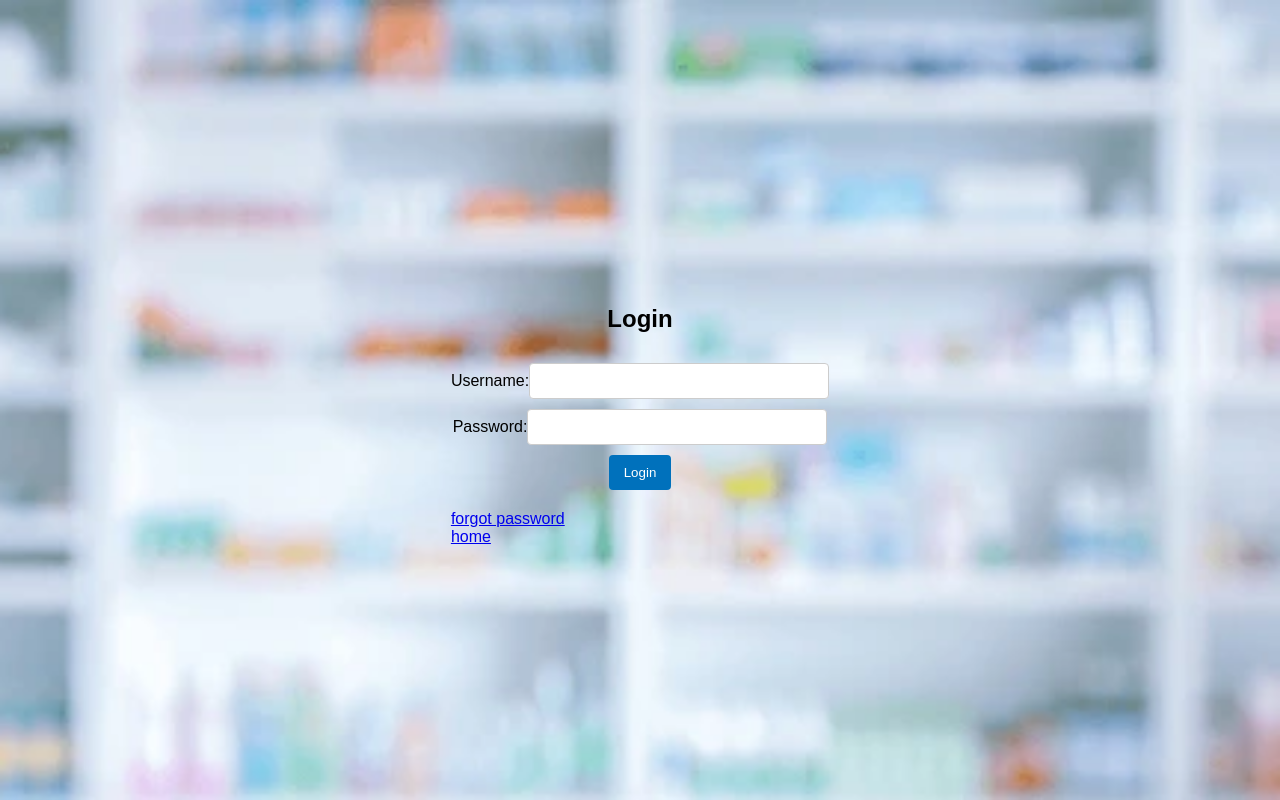
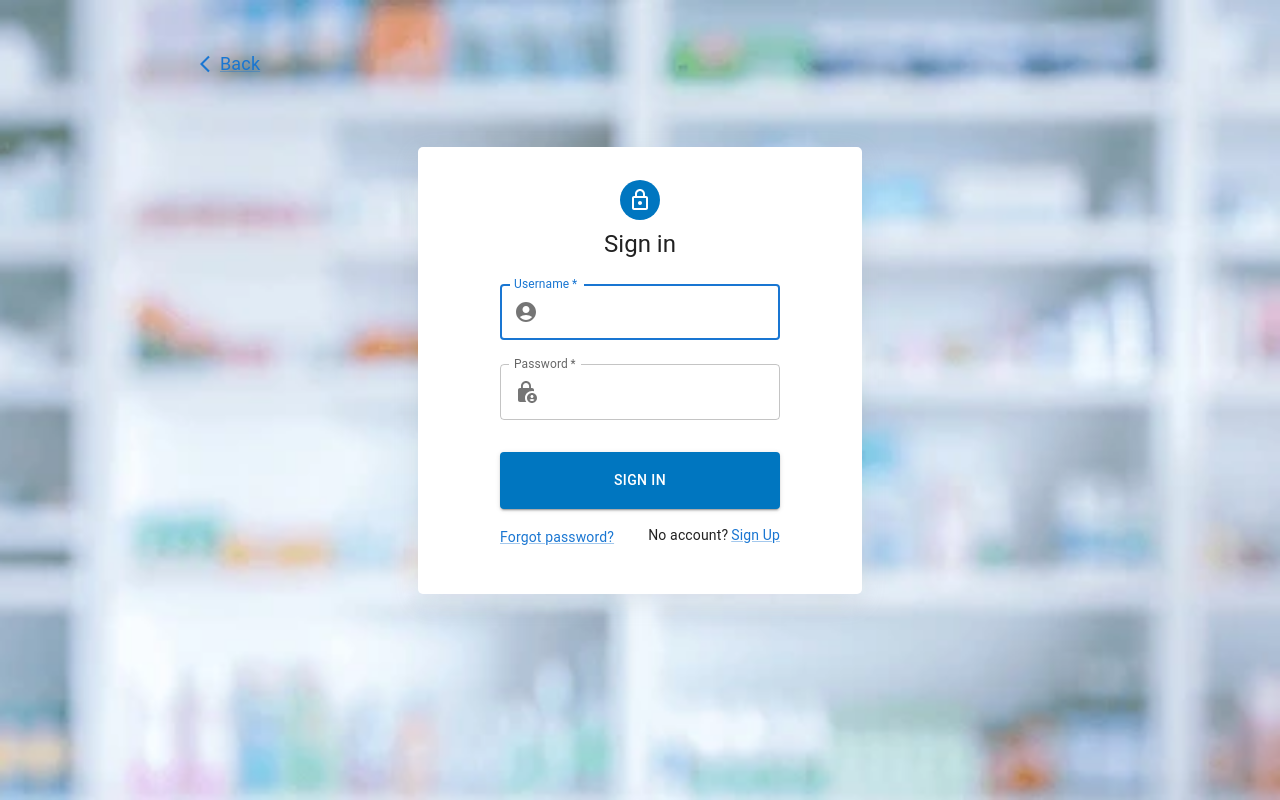
Before and after one commit to advanced-computer-lab-2023/Ctrl-Alt-Defeat-Pharmacy, a React (Vite) app in the folder frontend/: page /login in a window 1280 px wide. Built offline with nearby package versions, Linux system fonts and the light colour scheme.

Commit message:
Login done.

```diff
--- a/frontend/src/components/Login.jsx
+++ b/frontend/src/components/Login.jsx
@@ -1,29 +1,54 @@
-import React, { useState } from "react";
+/* eslint-disable react/no-unescaped-entities */
+import { useState } from "react";
+import Avatar from "@mui/material/Avatar";
+import Button from "@mui/material/Button";
+import CssBaseline from "@mui/material/CssBaseline";
+import TextField from "@mui/material/TextField";
+import Link from "@mui/material/Link";
+import Grid from "@mui/material/Grid";
+import Box from "@mui/material/Box";
+import LockOutlinedIcon from "@mui/icons-material/LockOutlined";
+import AccountCircleIcon from "@mui/icons-material/AccountCircle";
+import LockPersonIcon from "@mui/icons-material/LockPerson";
+import ArrowBackIosIcon from "@mui/icons-material/ArrowBackIos";
+import Typography from "@mui/material/Typography";
+import Container from "@mui/material/Container";
+import { Snackbar, Alert, InputAdornment } from "@mui/material";
+import { useNavigate, Link as RouterLink } from "react-router-dom";
 import axios from "axios";
-import { Link, useNavigate } from "react-router-dom";
 
-function Login() {
+export default function Login() {
+  const [msg, setMsg] = useState(null);
+  const [username, setUsername] = useState("");
+  const [password, setPassword] = useState("");
+  const [errors, setErrors] = useState({
+    username: false,
+    password: false,
+  });
   const navigate = useNavigate();
-  const [message, setMessage] = useState(null);
-  const [formData, setFormData] = useState({
-    username: "",
-    password: "",
+
+  const handleSubmit = async (event) => {
+    event.preventDefault();
+    setErrors({
+      username: Boolean(!username),
+      password: Boolean(!password),
     });
-
-  const handleChange = (e) => {
-    const { name, value } = e.target;
-    setFormData({ ...formData, [name]: value });
-  };
-
-  const handleSubmit = async (e) => {
-    e.preventDefault();
+    if (!username || !password) {
+      return;
+    }
     try {
       const response = await axios.post(
         "http://localhost:8000/api/v1/auth/login",
-        { username: formData.username, password: formData.password },
-        { withCredentials: true }
+        { username, password },
+        {
+          withCredentials: true,
+        }
       );
-      console.log(response);
+      setMsg({
+        type: "success",
+        text: "success! Redirecting you to home...",
+      });
+      setTimeout(() => {
         if (response.data.role === "admin") {
           navigate("/admins/home");
         } else if (response.data.role === "pharmacist") {
@@ -31,53 +56,156 @@ function Login() {
         } else {
           navigate("/patients/home");
         }
+      }, 3000);
     } catch (err) {
-      console.log(err);
-      if (err.response) setMessage(err.response.data.message);
+      if (err.response)
+        setMsg({
+          type: "error",
+          text: err.response.data.message,
+        });
     }
   };
 
+  const containerStyle = {
+    marginTop: "70px",
+    borderRadius: "5px",
+    padding: "25px",
+    backgroundColor: "#fff",
+    boxShadow: "rgba(149, 157, 165, 0.2) 0px 8px 24px",
+  };
+
   return (
-    <div
-      style={{
+    <>
+      <Typography
+        variant="div"
+        sx={{
           display: "flex",
-        justifyContent: "center",
           alignItems: "center",
-        height: "100vh",
+          fontSize: "18px",
+          paddingX: "200px",
+          marginTop: "50px",
         }}
       >
-      <div>
-        <h2>Login</h2>
-        <form onSubmit={handleSubmit}>
-          <div>
-            <label>Username:</label>
-            <input
-              type="text"
+        <ArrowBackIosIcon style={{ color: "#1976d2", width: "20px" }} />
+        <Link component={RouterLink} to="/">
+          Back
+        </Link>
+      </Typography>
+      <Container component="main" maxWidth="xs" style={containerStyle}>
+        <CssBaseline />
+        <Box
+          sx={{
+            display: "flex",
+            flexDirection: "column",
+            alignItems: "center",
+          }}
+        >
+          <Avatar sx={{ m: 1, bgcolor: "#0076c0" }}>
+            <LockOutlinedIcon />
+          </Avatar>
+          <Typography component="h1" variant="h5">
+            Sign in
+          </Typography>
+          <Box
+            component="form"
+            onSubmit={handleSubmit}
+            noValidate
+            sx={{ mt: 1 }}
+          >
+            <TextField
+              margin="normal"
+              required
+              error={errors.username}
+              onBlur={() =>
+                setErrors({ ...errors, username: Boolean(!username) })
+              }
+              fullWidth
+              id="username"
+              label="Username"
               name="username"
-              value={formData.username}
-              onChange={handleChange}
+              autoComplete="username"
+              autoFocus
+              value={username}
+              onChange={(e) => setUsername(e.target.value)}
+              InputProps={{
+                startAdornment: (
+                  <InputAdornment position="start">
+                    <AccountCircleIcon />
+                  </InputAdornment>
+                ),
+              }}
+              helperText={errors.username ? "This field is required" : ""}
+            />
+            <TextField
+              margin="normal"
               required
+              error={errors.password}
+              onBlur={() =>
+                setErrors({ ...errors, password: Boolean(!password) })
+              }
+              fullWidth
+              name="password"
+              label="Password"
+              type="password"
+              id="password"
+              value={password}
+              onChange={(e) => setPassword(e.target.value)}
+              autoComplete="current-password"
+              InputProps={{
+                startAdornment: (
+                  <InputAdornment position="start">
+                    <LockPersonIcon />
+                  </InputAdornment>
+                ),
+              }}
+              helperText={errors.password ? "This field is required" : ""}
             />
-          </div>
-          <div>
-            <label>Password:</label>
-            <input
-              type="password"
-              name="password"
-              value={formData.password}
-              onChange={handleChange}
-              required
-            />
-          </div>
-          <button type="submit">Login</button>
-        </form>
-        <Link to="/forgetPassword">forgot password</Link>
-        <br />
-        <Link to="/">home</Link>
-        {message && <div>{message}</div>}
-      </div>
-    </div>
+            <Button
+              type="submit"
+              fullWidth
+              variant="contained"
+              sx={{
+                mt: 3,
+                mb: 2,
+                paddingY: 2,
+                bgcolor: "#0076c0",
+                ":hover": { backgroundColor: "#0076c0" },
+              }}
+            >
+              Sign In
+            </Button>
+            <Grid container>
+              <Grid item xs>
+                <Link href="#" variant="body2">
+                  Forgot password?
+                </Link>
+              </Grid>
+              <Grid style={{ display: "flex", gap: "3px" }}>
+                <Typography variant="body2">No account?</Typography>
+                <Link component={RouterLink} to="/" variant="body2">
+                  {"Sign Up"}
+                </Link>
+              </Grid>
+            </Grid>
+          </Box>
+        </Box>
+      </Container>
+      {msg && (
+        <Snackbar
+          open={Boolean(msg)}
+          autoHideDuration={3000}
+          onClose={() => setMsg()}
+          anchorOrigin={{ vertical: "top", horizontal: "right" }}
+        >
+          <Alert
+            onClose={() => setMsg(null)}
+            severity={msg.type}
+            sx={{ width: "100%" }}
+          >
+            {msg.text}
+          </Alert>
+        </Snackbar>
+      )}
+    </>
   );
 }
-
-export default Login;
```
Also changed, not shown: frontend/src/components/LoginOld.jsx (added, +83 -0 lines). Lines whose indentation alone changed are shown as unchanged.
